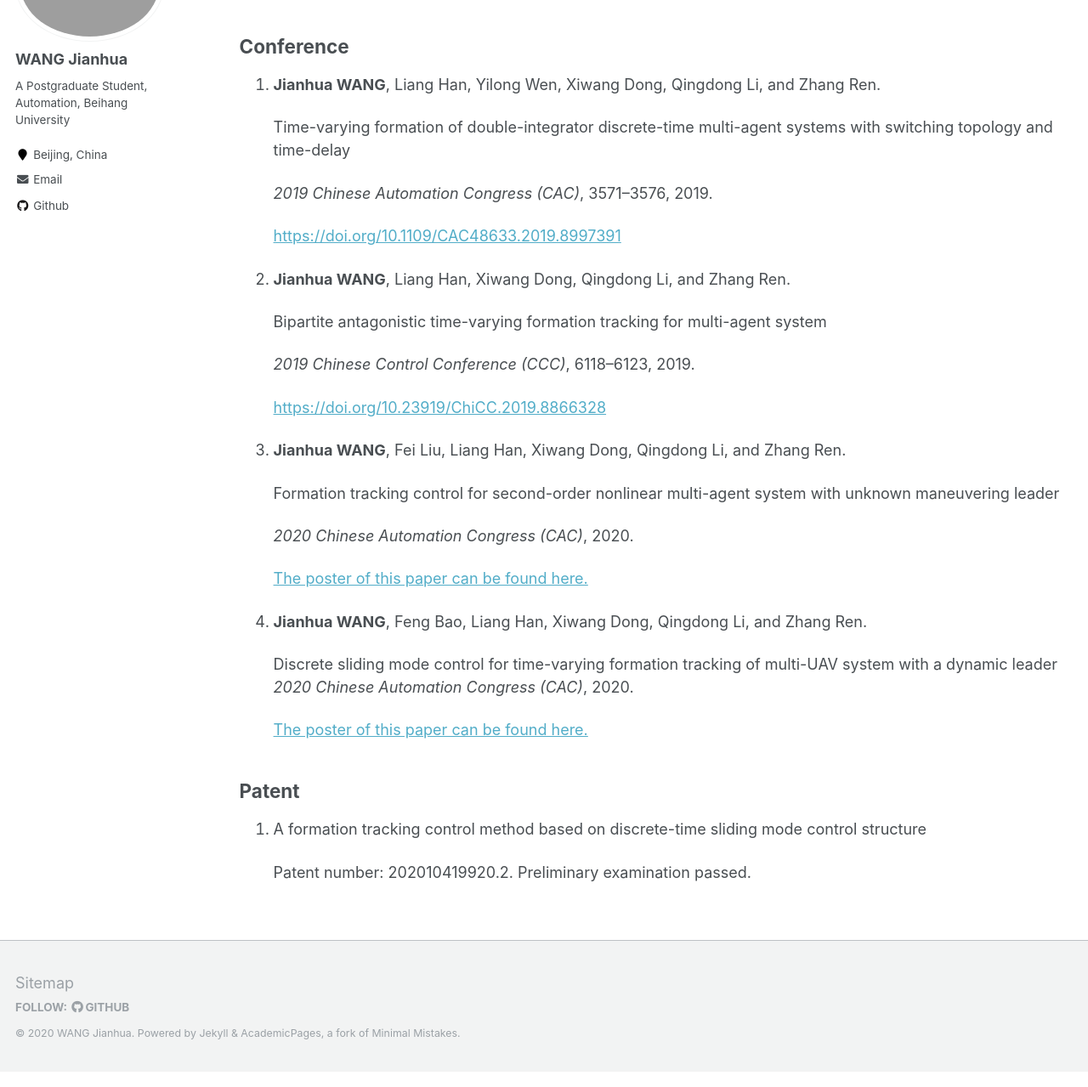
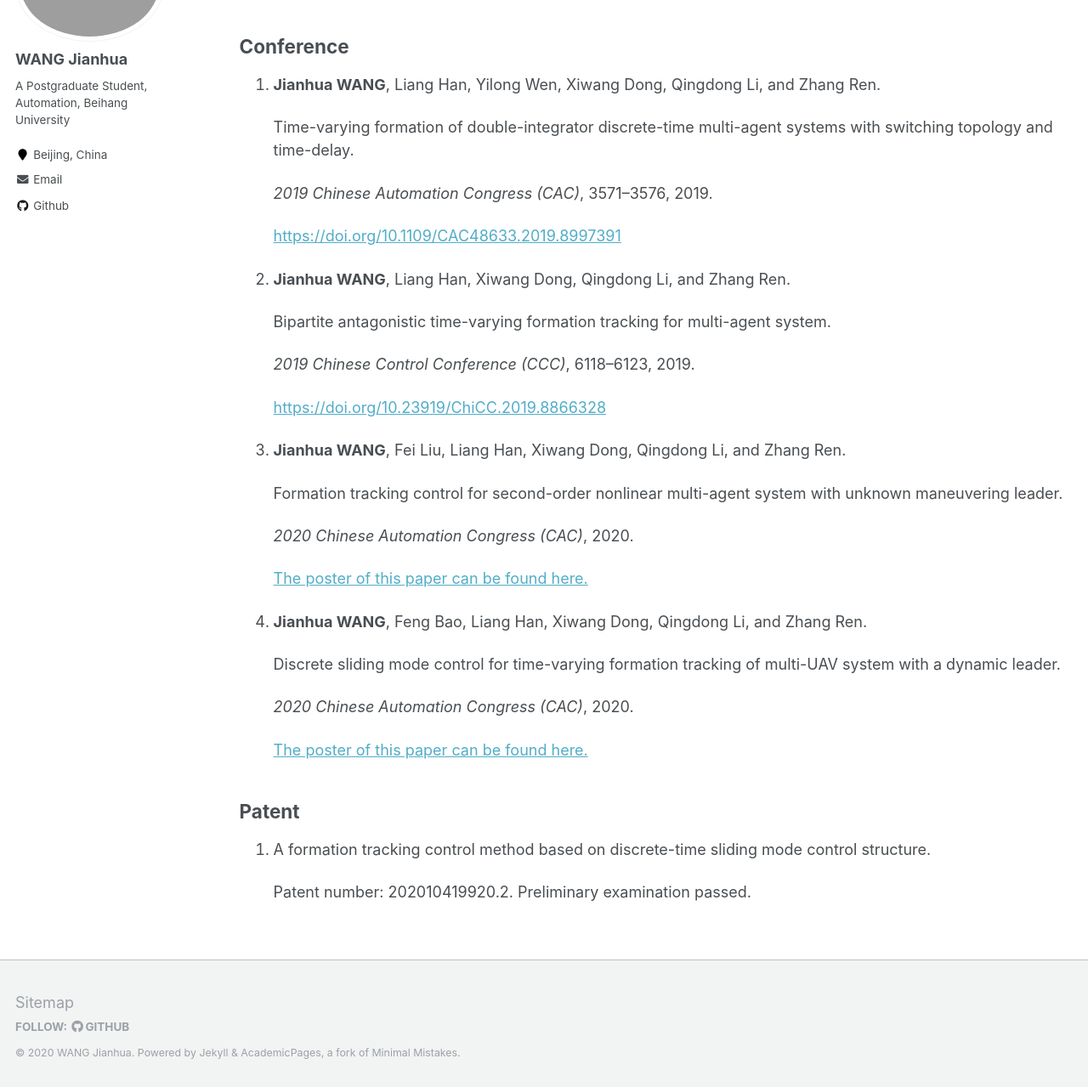
Before and after one commit to jianhua-WANG-ENS/old-homepage, a Jekyll site: the page built from _pages/Publications.md, in a window 1280 px wide and 1400 px high, scrolled down 1753 px, cut to the strip 121-1400 px from the top of the window. Shown: the whole strip at 85% size. Built offline with Jekyll 4.4.1, drawn with Linux system fonts in a browser that asks for light colours; some of the changed text lies outside the part shown.

Commit message:
Update Publications.md

```diff
--- a/_pages/Publications.md
+++ b/_pages/Publications.md
@@ -9,7 +9,7 @@ author_profile: true
 
 1. **Jianhua WANG**, Liang Han, Xiaoduo Li, Xiwang Dong, Qingdong Li, and Zhang Ren.
 
-   <p style="text-align:justify; text-justify:inter-ideograph;">Time-varying formation of second-order discrete-time multi-agent systems under non-uniform communication delays and switching topology with application to UAV formation flying</p>
+   <p style="text-align:justify; text-justify:inter-ideograph;">Time-varying formation of second-order discrete-time multi-agent systems under non-uniform communication delays and switching topology with application to UAV formation flying.</p>
 
    *IET Control Theory & Applications*, 14(14):1947–1956,2020.
 
@@ -21,7 +21,7 @@ author_profile: true
 
 2. **Jianhua WANG**, Liang Han, Xiwang Dong, Qingdong Li, and Zhang Ren.
 
-    <p style="text-align:justify; text-justify:inter-ideograph;"> Distributed sliding mode control for time-varying formation tracking of multi-UAV system with a dynamic leader </p>
+    <p style="text-align:justify; text-justify:inter-ideograph;"> Distributed sliding mode control for time-varying formation tracking of multi-UAV system with a dynamic leader. </p>
 
     *Aerospace Science and Technology*, 2020.
 
@@ -35,7 +35,7 @@ author_profile: true
 
 1. **Jianhua WANG**, Liang Han, Yilong Wen, Xiwang Dong, Qingdong Li, and Zhang Ren.
 
-   Time-varying formation of double-integrator discrete-time multi-agent systems with switching topology and time-delay
+   Time-varying formation of double-integrator discrete-time multi-agent systems with switching topology and time-delay.
 
    *2019 Chinese Automation Congress (CAC)*, 3571–3576, 2019.
 
@@ -43,7 +43,7 @@ author_profile: true
 
 2. **Jianhua WANG**, Liang Han, Xiwang Dong, Qingdong Li, and Zhang Ren.
 
-    Bipartite antagonistic time-varying formation tracking for multi-agent system
+    Bipartite antagonistic time-varying formation tracking for multi-agent system.
 
     *2019 Chinese Control Conference (CCC)*, 6118–6123, 2019.
 
@@ -51,7 +51,7 @@ author_profile: true
 
 3. **Jianhua WANG**, Fei Liu, Liang Han, Xiwang Dong, Qingdong Li, and Zhang Ren.
 
-   Formation tracking control for second-order nonlinear multi-agent system with unknown maneuvering leader
+   Formation tracking control for second-order nonlinear multi-agent system with unknown maneuvering leader.
 
    *2020 Chinese Automation Congress (CAC)*, 2020.
 
@@ -61,7 +61,8 @@ author_profile: true
 
 4. **Jianhua WANG**, Feng Bao, Liang Han, Xiwang Dong, Qingdong Li, and Zhang Ren.
 
-   Discrete sliding mode control for time-varying formation tracking of multi-UAV system with a dynamic leader
+   Discrete sliding mode control for time-varying formation tracking of multi-UAV system with a dynamic leader.
+
    *2020 Chinese Automation Congress (CAC)*, 2020.
 
    [The poster of this paper can be found here.](https://jianhua-WANG-BUAA.github.io/images/CAC2020-dynamic-Leader-poster.jpg)
@@ -70,6 +71,6 @@ author_profile: true
 
 ## Patent
 
-1. A formation tracking control method based on discrete-time sliding mode control structure
+1. A formation tracking control method based on discrete-time sliding mode control structure.
 
     Patent number: 202010419920.2. Preliminary examination passed.
```
